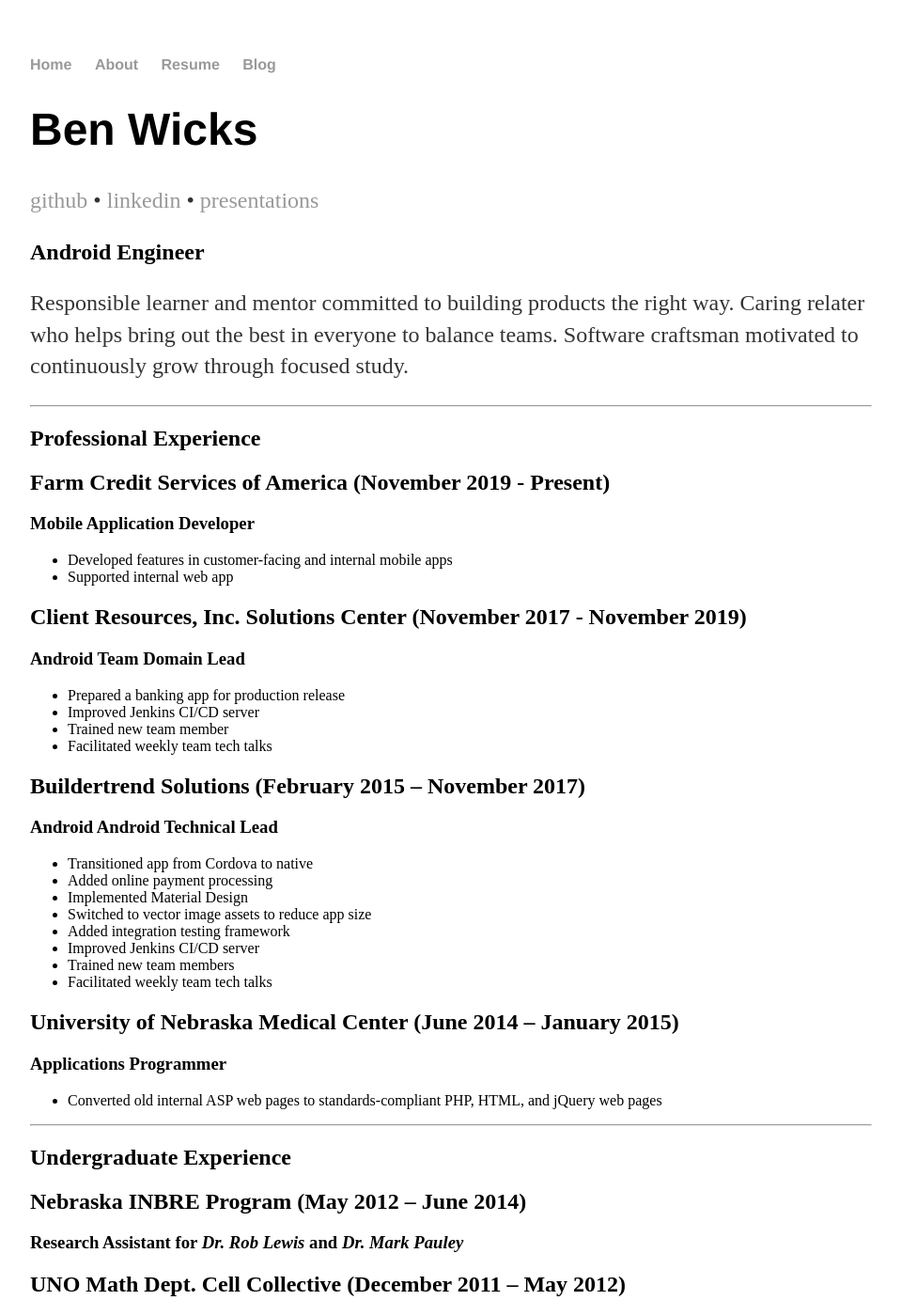
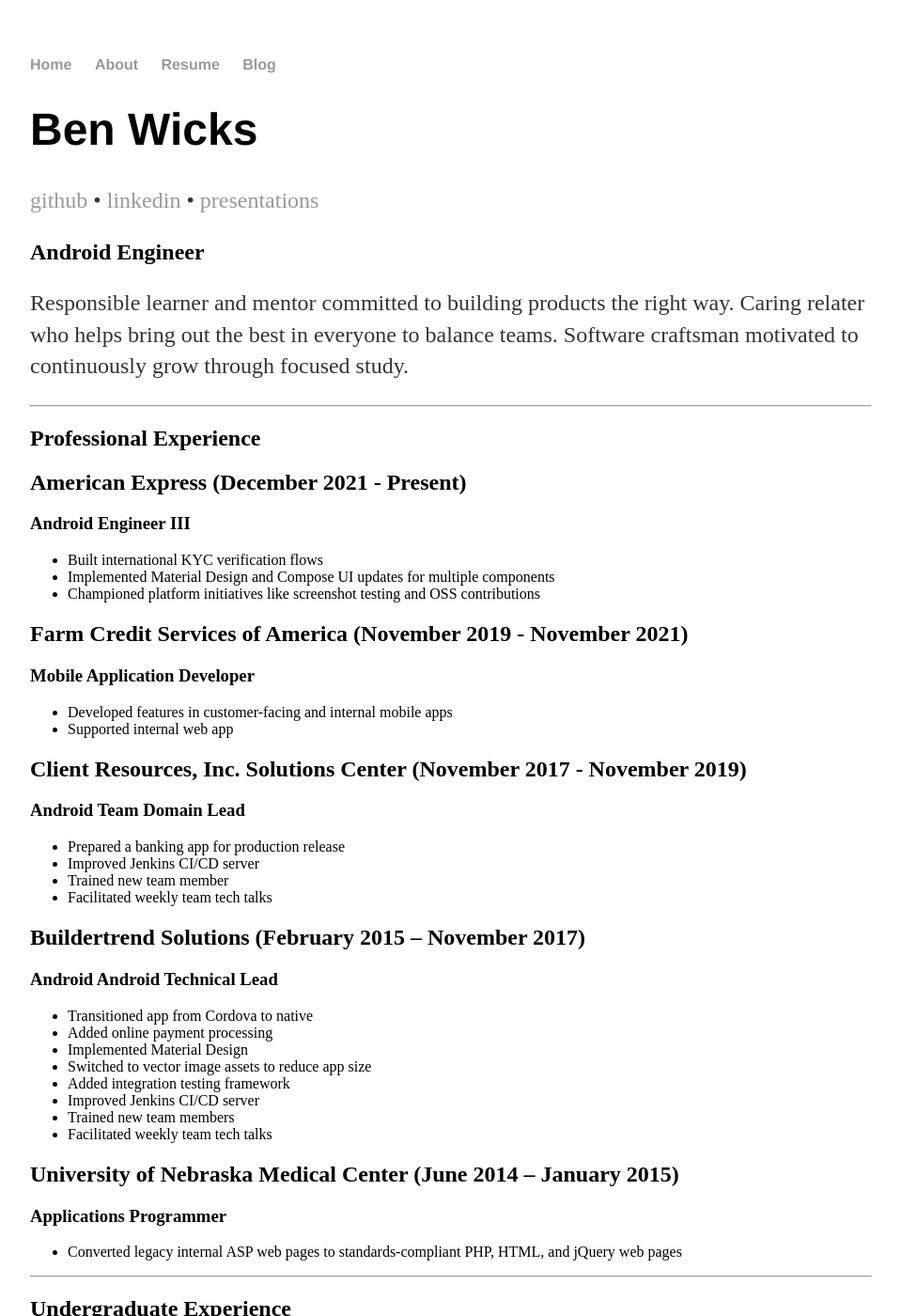
Before and after one commit to benwicks/benwicks.github.io, a Jekyll site: the page built from resume/index.md, in a window 1280 px wide and 1400 px high. Shown: the whole window at 94% size, without its empty margins (160-1119 px from the left). Built offline with Jekyll 4.4.1, drawn with Linux system fonts in a browser that asks for light colours; our own code applies the rules of GitHub Pages for plain Markdown files.

Commit message:
Add Amex to resume

```diff
--- a/resume/index.md
+++ b/resume/index.md
@@ -15,7 +15,13 @@
 
 ## Professional Experience
 
-## Farm Credit Services of America (November 2019 - Present)
+## American Express (December 2021 - Present)
+### Android Engineer III
+- Built international KYC verification flows
+- Implemented Material Design and Compose UI updates for multiple components
+- Championed platform initiatives like screenshot testing and OSS contributions
+
+## Farm Credit Services of America (November 2019 - November 2021)
 ### Mobile Application Developer
 - Developed features in customer-facing and internal mobile apps
 - Supported internal web app
@@ -40,7 +46,7 @@
 
 ## University of Nebraska Medical Center (June 2014 – January 2015)
 ### Applications Programmer
-- Converted old internal ASP web pages to standards-compliant PHP, HTML, and jQuery web pages
+- Converted legacy internal ASP web pages to standards-compliant PHP, HTML, and jQuery web pages
 
 ---
 
```
